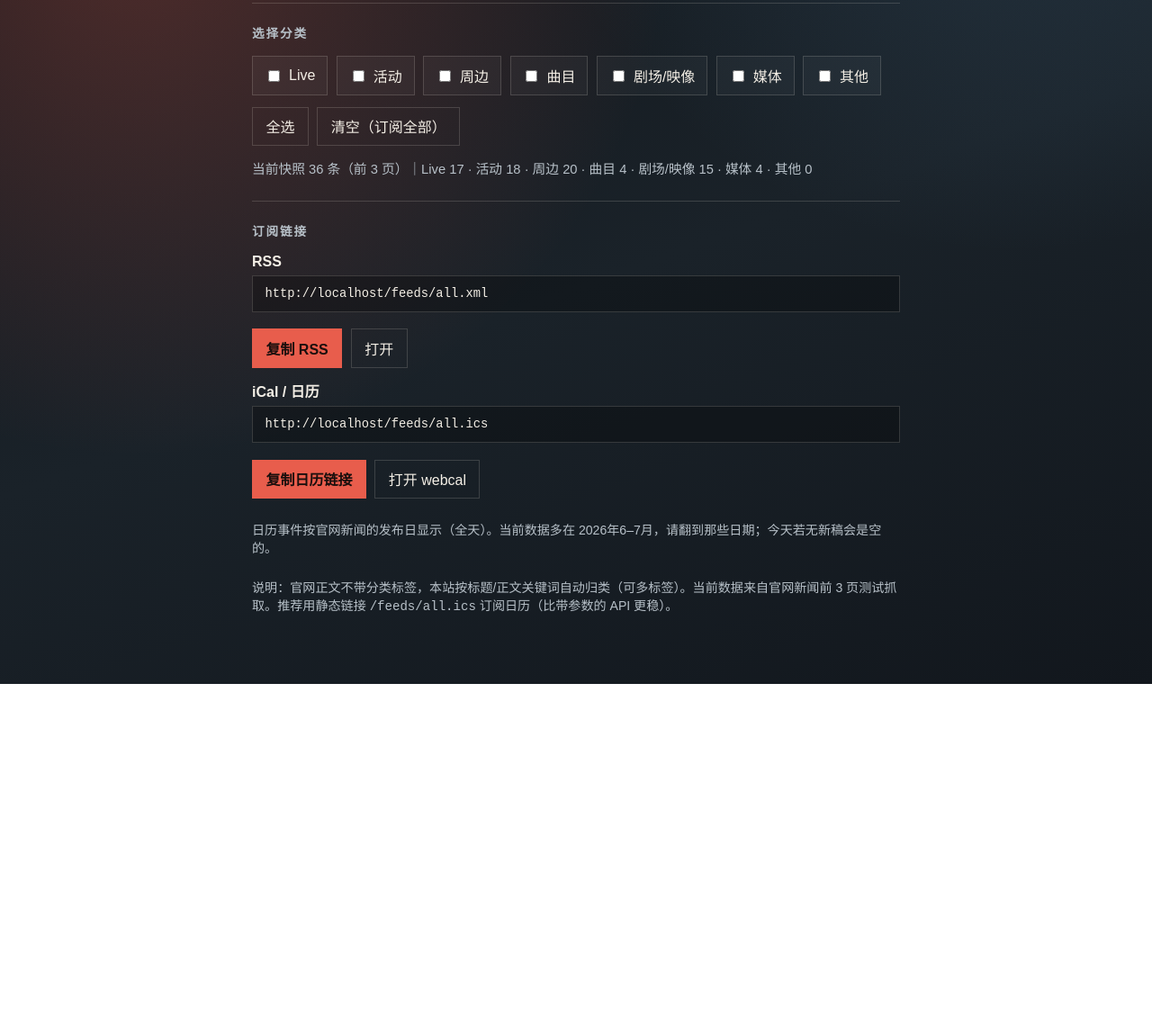
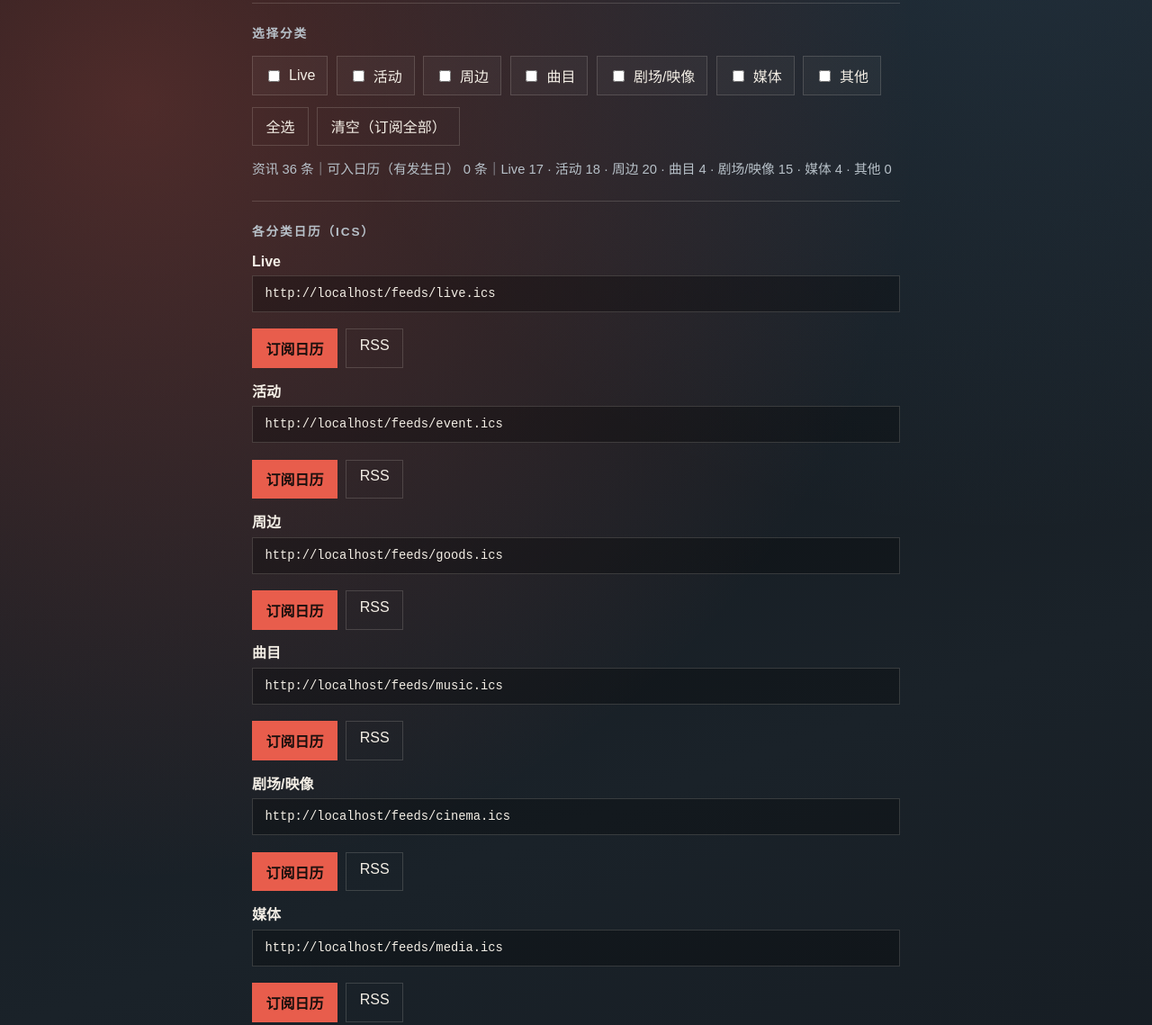
Before and after one commit to swsoyee/gbc-news, a website: page public/index.html in a window 1280 px wide. Shown: the part 268-1407 px from the top of the page at 90% size. Before the commit the page ends 1028 px from the top, so only its background shows below. Drawn offline with Linux system fonts and the light colour scheme; a web font is replaced by a local one.

Commit message:
feat: 订阅页为每个分类提供独立 ICS 入口
自定义组合仍可生成 ICS；全选/单选走静态文件。

Co-authored-by: Cursor <cursoragent@cursor.com>

```diff
--- a/public/index.html
+++ b/public/index.html
@@ -153,7 +153,12 @@
       </section>
 
       <section>
-        <h2>订阅链接</h2>
+        <h2>各分类日历（ICS）</h2>
+        <div class="links" id="cat-links"></div>
+      </section>
+
+      <section>
+        <h2>自定义组合订阅</h2>
         <div class="links">
           <div class="link-row">
             <strong>RSS</strong>
--- a/public/subscribe.js
+++ b/public/subscribe.js
@@ -9,6 +9,7 @@ const CATEGORIES = [
 ]
 
 const catsEl = document.getElementById('cats')
+const catLinksEl = document.getElementById('cat-links')
 const statsEl = document.getElementById('stats')
 const tipEl = document.getElementById('cal-tip')
 const rssUrlEl = document.getElementById('rss-url')
@@ -21,6 +22,23 @@ for (const category of CATEGORIES) {
   label.className = 'cat'
   label.innerHTML = `<input type="checkbox" value="${category.id}" /> <span>${category.label}</span>`
   catsEl.appendChild(label)
+}
+
+// 各分类固定 ICS / RSS 入口（始终可见）
+if (catLinksEl) {
+  for (const category of CATEGORIES) {
+    const row = document.createElement('div')
+    row.className = 'link-row'
+    row.innerHTML = `
+      <strong>${category.label}</strong>
+      <code>${location.origin}/feeds/${category.id}.ics</code>
+      <div class="actions">
+        <a class="btn primary" href="webcal://${location.host}/feeds/${category.id}.ics">订阅日历</a>
+        <a class="btn" href="/feeds/${category.id}.xml" target="_blank" rel="noopener">RSS</a>
+      </div>
+    `
+    catLinksEl.appendChild(row)
+  }
 }
 
 document.getElementById('select-all').addEventListener('click', () => {
@@ -53,12 +71,10 @@ function selectedCategories() {
 
 function buildFeedUrls(categories) {
   const origin = window.location.origin
-  // Apple / Google 对静态 .ics 订阅更稳；全选或未选 → all；单选 → 分类静态文件
   if (categories.length === 0 || categories.length === CATEGORIES.length) {
     return {
       rss: `${origin}/feeds/all.xml`,
       ics: `${origin}/feeds/all.ics`,
-      mode: 'static-all',
     }
   }
   if (categories.length === 1) {
@@ -66,7 +82,6 @@ function buildFeedUrls(categories) {
     return {
       rss: `${origin}/feeds/${id}.xml`,
       ics: `${origin}/feeds/${id}.ics`,
-      mode: 'static-one',
     }
   }
   const rss = new URL('/api/feed', origin)
@@ -75,25 +90,20 @@ function buildFeedUrls(categories) {
   const ics = new URL('/api/feed', origin)
   ics.searchParams.set('format', 'ics')
   ics.searchParams.set('categories', categories.join(','))
-  return { rss: rss.toString(), ics: ics.toString(), mode: 'api-multi' }
+  return { rss: rss.toString(), ics: ics.toString() }
 }
 
 function refresh() {
   const categories = selectedCategories()
-  const { rss, ics, mode } = buildFeedUrls(categories)
+  const { rss, ics } = buildFeedUrls(categories)
   rssUrlEl.textContent = rss
   icsUrlEl.textContent = ics
   rssOpen.href = rss
   icsOpen.href = ics.replace(/^https:/, 'webcal:').replace(/^http:/, 'webcal:')
 
   if (tipEl) {
-    if (mode === 'api-multi') {
-      tipEl.textContent =
-        '多分类组合目前走动态链接；若日历仍空白，请改用「全选」生成的 /feeds/all.ics，或只选一个分类。事件按新闻发布日显示，请翻到 6–7 月查看。'
-    } else {
-      tipEl.textContent =
-        '日历事件按官网新闻的发布日显示（全天）。当前数据多在 2026年6–7月，请翻到那些日期；今天若无新稿会是空的。'
-    }
+    tipEl.textContent =
+      '日历使用「事件发生日」（Live/活动举办日、发售日等），不是新闻发稿日。请翻到 2026年7–11 月等未来/举办日期查看。下方每个分类都有独立 ICS。'
   }
 }
 
@@ -103,7 +113,9 @@ async function loadStats() {
     if (!response.ok) throw new Error(`HTTP ${response.status}`)
     const data = await response.json()
     const counts = Object.fromEntries(CATEGORIES.map((category) => [category.id, 0]))
+    let withEvent = 0
     for (const item of data.items ?? []) {
+      if (item.eventAt) withEvent += 1
       for (const category of item.categories ?? []) {
         if (category in counts) counts[category] += 1
       }
@@ -111,7 +123,7 @@ async function loadStats() {
     const summary = CATEGORIES.map((category) => `${category.label} ${counts[category.id]}`).join(
       ' · ',
     )
-    statsEl.textContent = `当前快照 ${data.count ?? data.items?.length ?? 0} 条（前 ${data.maxPages ?? '?'} 页）｜${summary}`
+    statsEl.textContent = `资讯 ${data.count ?? data.items?.length ?? 0} 条｜可入日历（有发生日） ${withEvent} 条｜${summary}`
   } catch {
     statsEl.textContent = '尚未加载到 news.json（先运行 scrape / build-feeds）'
   }
```
